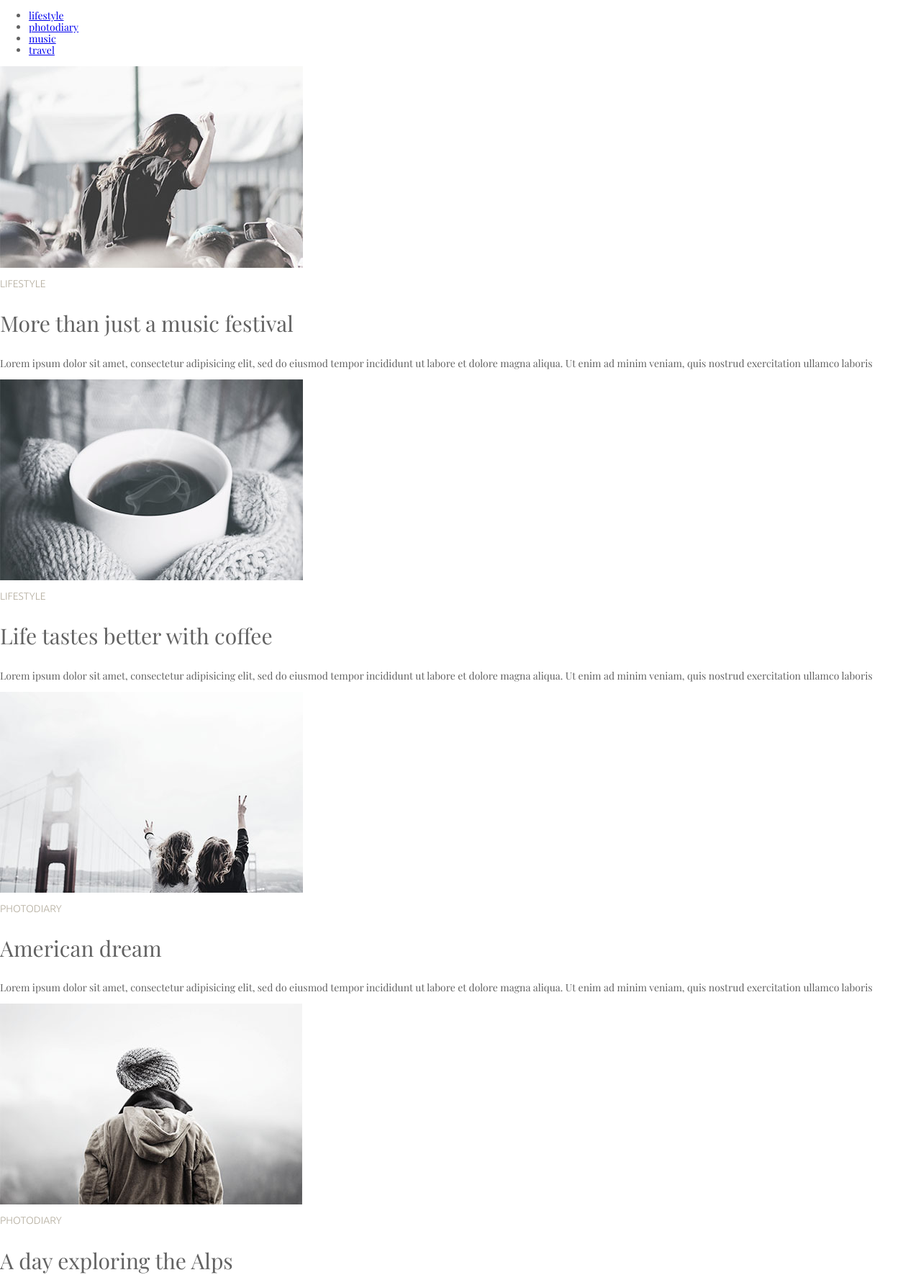
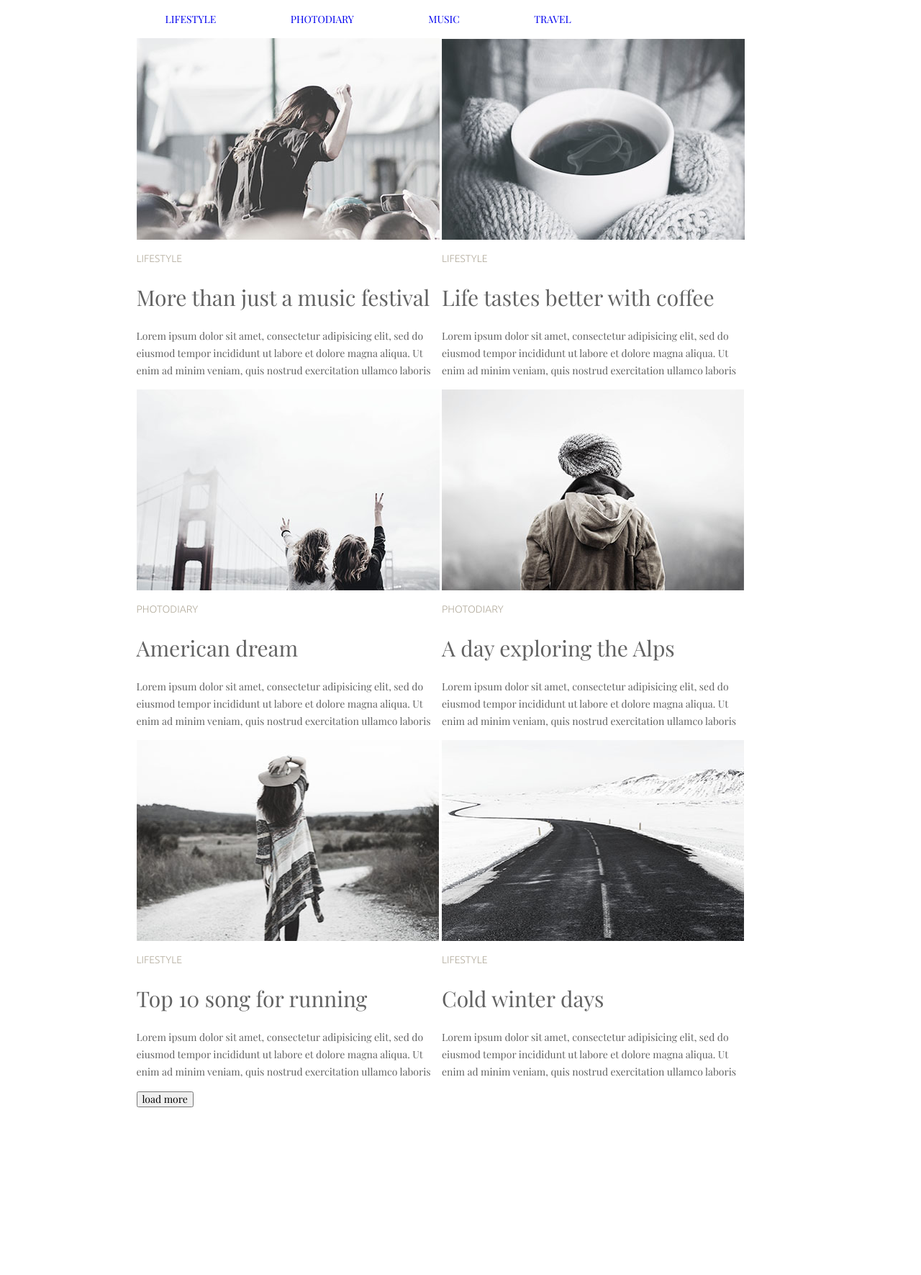
Before and after one commit to Oleh-Lee/goit-fe-course, a plain HTML site: page html-css/module-3/index.html in a window 1280 px wide. Shown: the top 1771 px of the page at 72% size. After the commit the page ends 1539 px from the top, so only its background shows below. Drawn offline with nearby package versions, Linux system fonts and the light colour scheme.

Commit message:
added some css

```diff
--- a/html-css/module-3/css/styles.css
+++ b/html-css/module-3/css/styles.css
@@ -1,14 +1,90 @@
+html{
+    box-sizing: border-box;
+}
+*, *::before, *::after{
+    box-sizing: inherit;
+}
+
+
 body{
     font-family: 'Playfair Display', serif;
     font-size: 14px;
     color: #626262;
+    line-height: 24px;
+    font-weight: 400;
+}
+.container{
+    width: 901px;
+    margin: 0 auto
 }
 .ubuntu{
     font-family: 'Ubuntu', sans-serif;
     font-size: 14px;
+    line-height: 24px;
     text-transform: uppercase;
     color: #b4ad9e;
 }
 .tittle{
     font-size: 30px;
+    font-weight: 400;
+    line-height: 24px ;
 }
+.main-menu a {
+    display: inline-block;
+    margin: 0px;
+    padding: 0px;
+    text-decoration: none;
+    text-transform: uppercase;
+    list-style: none;
+    text-align: center;
+    vertical-align: middle;
+
+}
+.main-menu li:not(:last-child) {
+    margin-right: 100px;
+}
+.main-menu li{
+    display: inline-block;
+}
+
+.main-menu a:hover{
+   color: #03a9f4;
+}
+
+}
+img{
+    display: block;
+    max-width: 100%;
+    height: auto;
+}
+section{
+    margin: 0px;
+    padding: 0px;
+}
+article{
+    display: inline-block;
+    margin-right: 55px;
+    width: 421px;
+    margin-right: 30px;
+}
+article:nth-child(2n) {
+    margin-right: 0px;
+}
+.load-more{
+    display: inline-block;
+    text-align: center;
+}
+.visually-hidden:not(:focus):not(:active),
+input[type="checkbox"].visually-hidden,
+input[type="radio"].visually-hidden{
+    position: absolute;
+    width: 1px;
+    height: 1px;
+    margin: -1px;
+    border:0;
+    padding: 0;
+    white-space:nowrap;
+    clip-path:inset(100%);
+    clip: rect(0 0 0 0);
+    overflow:hidden;
+}
--- a/html-css/module-3/index.html
+++ b/html-css/module-3/index.html
@@ -9,76 +9,79 @@
     <link rel="stylesheet" href="css/normalize.css">
     <link href="https://fonts.googleapis.com/css?family=Playfair+Display&display=swap" rel="stylesheet">
     <link href="https://fonts.googleapis.com/css?family=Ubuntu:300&display=swap" rel="stylesheet">
-    <title>module-3</title>
+    <title>hw module-3</title>
 </head>
 
 <body>
+    <h1 class="visually-hidden">Our amazing pain and gain site</h1>
     <header>
-        <nav class="main-nav">
+        <nav class="main-nav container">
             <ul class="main-menu">
                 <li class="main-menu-item">
-                    <a href="#lifestyle" class="main-menu-link">lifestyle</a>
+                    <a href="#lifestyle" class="main-menu-link">Lifestyle</a>
                 </li>
                 <li class="main-menu-item">
-                    <a href="#photodiary" class="main-menu-link">photodiary</a>
+                    <a href="#photodiary" class="main-menu-link">Photodiary</a>
                 </li>
                 <li class="main-menu-item">
-                    <a href="#" class="main-menu-link">music</a>
+                    <a href="#" class="main-menu-link">Music</a>
                 </li>
                 <li class="main-menu-item">
-                    <a href="#" class="main-menu-link">travel</a>
+                    <a href="#" class="main-menu-link">Travel</a>
                 </li>
             </ul>
         </nav>
     </header>
-    <main>
+    <main class="container">
+  <!--Cection with articles-->
         <section class="section">
+            <h2 class="visually-hidden">Articles-list</h2>
             <article class="lifestyle" id="lifestyle">
                 <img src="img/img1_festival.jpg" alt="img1_festival" width="421" height="279">
                 <p class="ubuntu">Lifestyle</p>
-                <p class="tittle">More than just a music festival</p>
-                <p>Lorem ipsum dolor sit amet, consectetur adipisicing elit, sed do eiusmod tempor incididunt ut labore
+                <h3 class="tittle">More than just a music festival</h3>
+                <p class="text">Lorem ipsum dolor sit amet, consectetur adipisicing elit, sed do eiusmod tempor incididunt ut labore
                     et dolore magna aliqua. Ut enim ad minim veniam, quis nostrud exercitation ullamco laboris </p>
             </article>
             <article class="lifestyle">
                 <img src="img/img2_coffee.jpg" alt="img2_coffee" width="421" height="279">
                 <p class="ubuntu">Lifestyle</p>
-                <p class="tittle">Life tastes better with coffee</p>
-                <p>Lorem ipsum dolor sit amet, consectetur adipisicing elit, sed do eiusmod tempor incididunt ut labore
+                <h3 class="tittle">Life tastes better with coffee</h3>
+                <p class="text">Lorem ipsum dolor sit amet, consectetur adipisicing elit, sed do eiusmod tempor incididunt ut labore
                     et dolore magna aliqua. Ut enim ad minim veniam, quis nostrud exercitation ullamco laboris </p>
             </article>
             <article class="photodiary" id="photodiary">
                 <img src="img/img3_dream.jpg" alt="img3_dream" width="421" height="279">
                 <p class="ubuntu">Photodiary</p>
-                <p class="tittle">American dream</p>
-                <p>Lorem ipsum dolor sit amet, consectetur adipisicing elit, sed do eiusmod tempor incididunt ut labore
+                <h3 class="tittle">American dream</h3>
+                <p class="text">Lorem ipsum dolor sit amet, consectetur adipisicing elit, sed do eiusmod tempor incididunt ut labore
                     et dolore magna aliqua. Ut enim ad minim veniam, quis nostrud exercitation ullamco laboris </p>
             </article>
             <article class="photodiary">
                 <img src="img/img4_exploring.jpg" alt="img4_exploring" width="420" height="279">
                 <p class="ubuntu">Photodiary</p>
-                <p class="tittle">A day exploring the Alps</p>
-                <p>Lorem ipsum dolor sit amet, consectetur adipisicing elit, sed do eiusmod tempor incididunt ut labore
+                <h3 class="tittle">A day exploring the Alps</h3>
+                <p class="text">Lorem ipsum dolor sit amet, consectetur adipisicing elit, sed do eiusmod tempor incididunt ut labore
                     et dolore magna
                     aliqua. Ut enim ad minim veniam, quis nostrud exercitation ullamco laboris </p>
             </article>
             <article class="lifestyle3">
                 <img src="img/img5_top.jpg" alt="img5_top" width="420" height="279">
                 <p class="ubuntu">Lifestyle</p>
-                <p class="tittle">Top 10 song for running</p>
-                <p>Lorem ipsum dolor sit amet, consectetur adipisicing elit, sed do eiusmod tempor incididunt ut labore
+                <h3 class="tittle">Top 10 song for running</h3>
+                <p class="text">Lorem ipsum dolor sit amet, consectetur adipisicing elit, sed do eiusmod tempor incididunt ut labore
                     et dolore magna
                     aliqua. Ut enim ad minim veniam, quis nostrud exercitation ullamco laboris</p>
             </article>
             <article class="lifestyle3">
                 <img src="img/img6_winter.jpg" alt="img6_winter" width="420" height="279">
                 <p class="ubuntu">Lifestyle</p>
-                <p class="tittle">Cold winter days</p>
-                <p>Lorem ipsum dolor sit amet, consectetur adipisicing elit, sed do eiusmod tempor incididunt ut labore
+                <h3 class="tittle">Cold winter days</h3>
+                <p class="text">Lorem ipsum dolor sit amet, consectetur adipisicing elit, sed do eiusmod tempor incididunt ut labore
                     et dolore magna
                     aliqua. Ut enim ad minim veniam, quis nostrud exercitation ullamco laboris</p>
             </article>
-            <button class="load more">load more</button>
+            <button class="load-more">load more</button>
         </section>
     </main>
 </body>
```
